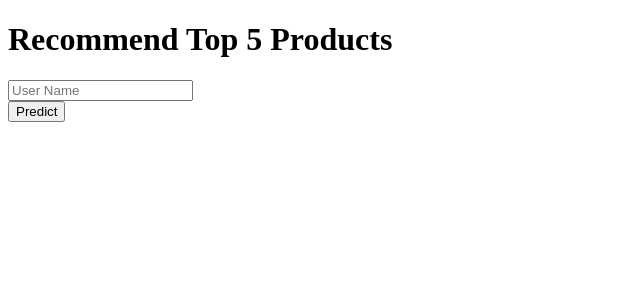
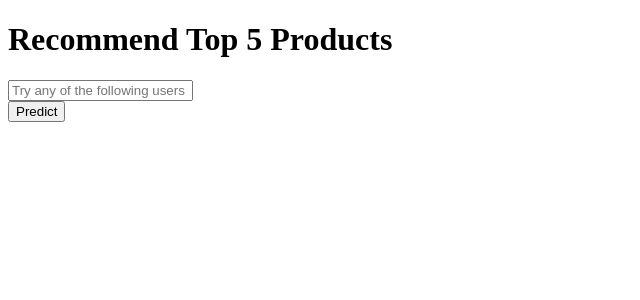
Before and after one commit to cveluru/SentimentProductRecommendation, a Flask app: page / in a window 1280 px wide. Shown: the top 300 px of the page, without its empty margins (0-640 px from the left). Run offline with Flask 3, Linux system fonts and the light colour scheme; parts of the project's set-up code (start-up, migrations or seed data) failed here and were passed over.

Commit message:
Update home.html

```diff
--- a/templates/home.html
+++ b/templates/home.html
@@ -14,7 +14,7 @@
  <div class="login">
 	<h1>Recommend Top 5 Products</h1>
     <form action="{{ url_for('recommend_top5')}}"method="POST">
-      <input type="text" name="User" placeholder="User Name" required="required" /><br>
+      <input type="text" name="User" placeholder="Try any of the following users" required="required" /><br>
         <button type="submit" class="btn btn-primary btn-block btn-large">Predict</button>
     </form>
    <br>
```
